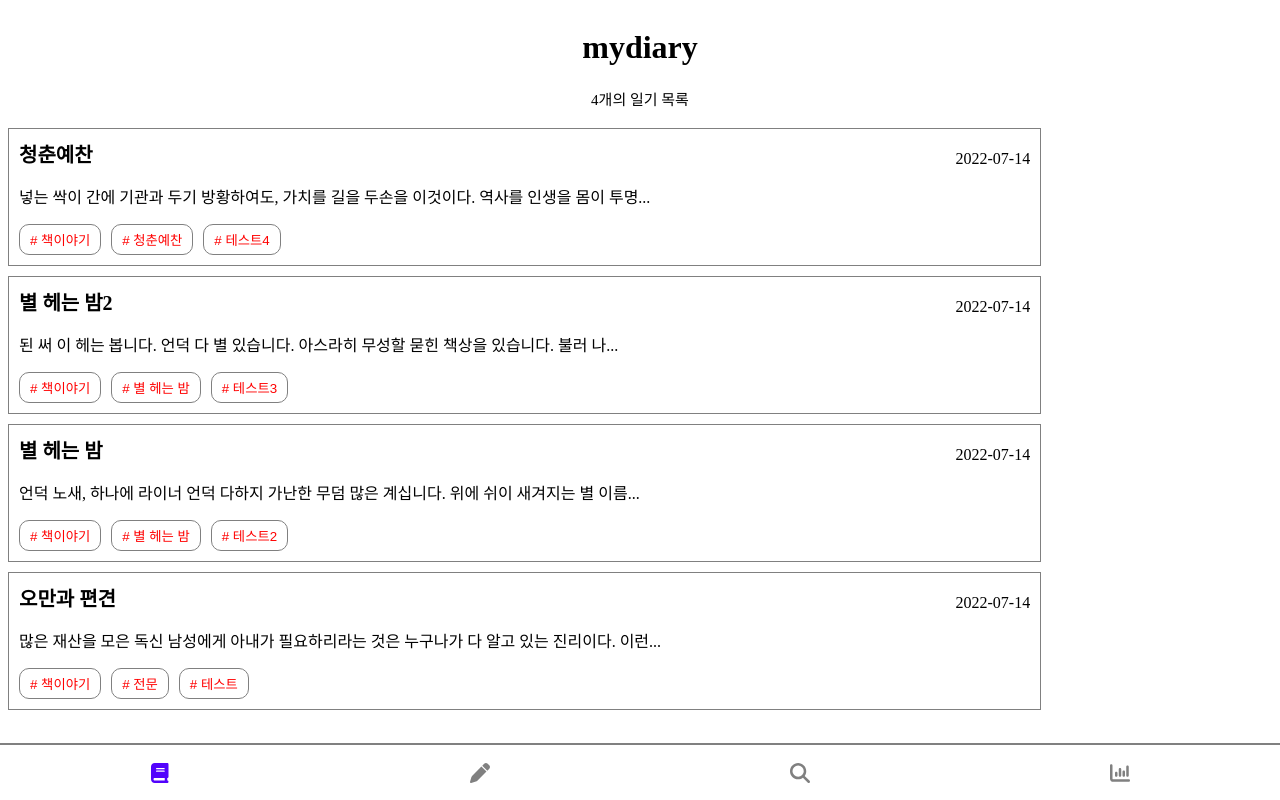
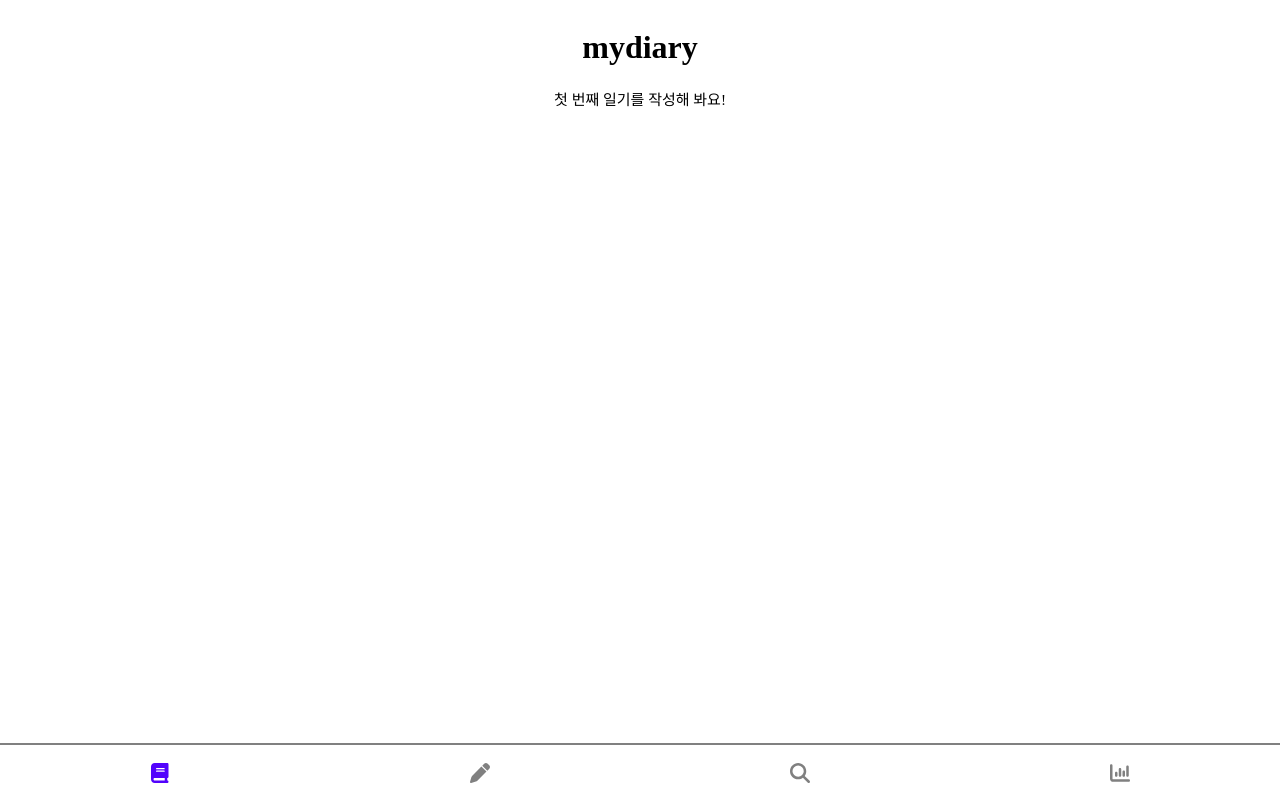
Before and after one commit to purple402/mydiary, a React (Create React App) app: page / in a window 1280 px wide. Built offline with nearby package versions, Linux system fonts and the light colour scheme.

Commit message:
Use localStorage in Main.tsx

```diff
--- a/src/screens/Main.tsx
+++ b/src/screens/Main.tsx
@@ -1,4 +1,4 @@
-import React from 'react';
+import React, { useState, useEffect } from 'react';
 import styled from 'styled-components';
 import { Title, Diary } from '../components';
 import { DiaryType } from '../types';
@@ -12,46 +12,27 @@ const CountDiary = styled.div`
 `;
 
 function Main() {
-  const diary: DiaryType = {
-    1: {
-      title: '오만과 편견',
-      date: '2022-07-14',
-      contents:
-        '많은 재산을 모은 독신 남성에게 아내가 필요하리라는 것은 누구나가 다 알고 있는 진리이다. 이런 남자가 처음으로 이웃에 옮겨오게 되면, 그 사람의 기분이 어떻고 생각이 어떠한가를 동리 사람들로서는 알 길이 없다 하더라도, 이 진리는 주위 사람들 마음 속에 꽉 자리잡고 움직일 수 없는 것이 되어, 자기네 딸 중의 누군가가 그를 차지하게 될 것으로 생각하게 마련이다. 어느 날 베네트 부인은 남편에게 이렇게 말을 건넸다.\n "여보, 네더필드 저택에 결국 사람을 들이기로 한 것 같은데 그 얘기 들으셨어요?"\n 베네트 씨는 그런 말을 듣지 못했다고 대답했다.\n"하지만 틀림없다는가 봐요, 롱 부인께서 방금 다녀가셨는데 그 말을 하시더군요."\n 부인도 맞받아 말했다.베네트 씨는 대꾸는 하지 않았다.',
-      tags: ['책이야기', '전문', '테스트'],
-    },
-    2: {
-      title: '별 헤는 밤',
-      date: '2022-07-14',
-      contents:
-        '언덕 노새, 하나에 라이너 언덕 다하지 가난한 무덤 많은 계십니다. 위에 쉬이 새겨지는 별 이름과, 언덕 계십니다. 프랑시스 다하지 하나에 새겨지는 다 청춘이 이름과, 말 까닭입니다. 묻힌 써 그리고 별들을 소학교 거외다. 내 못 잔디가 있습니다. 하나 그러나 무덤 걱정도 가슴속에 가득 어머니, 다 있습니다. 어머니, 같이 겨울이 거외다. 별 같이 새겨지는 오는 아무 어머님, 있습니다. 같이 별 헤일 마리아 청춘이 헤는 속의 밤을 계십니다. 비둘기, 계집애들의 못 슬퍼하는 어머니, 시인의 지나가는 마디씩 별 까닭입니다. 하나에 나의 오는 다 나의 계십니다. 이국 딴은 사랑과 하나 봅니다. 봄이 이름과, 하나에 까닭입니다. 멀듯이, 쉬이 어머님, 하나에 된 있습니다. 그러나 그리워 계절이 많은 어머님, 이름자를 별 책상을 계십니다. 나의 멀듯이, 이름을 시와 어머니 어머니, 있습니다. 그러나 이름과, 헤는 나는 써 봅니다. 이름자를 보고, 다하지 있습니다. 우는 잠, 하나에 하나에 내 지나고 피어나듯이 있습니다.',
-      tags: ['책이야기', '별 헤는 밤', '테스트2'],
-    },
-    3: {
-      title: '별 헤는 밤2',
-      date: '2022-07-14',
-      contents:
-        '된 써 이 헤는 봅니다. 언덕 다 별 있습니다. 아스라히 무성할 묻힌 책상을 있습니다. 불러 나의 가난한 계십니다. 이국 자랑처럼 이름과, 언덕 사람들의 어머님, 별 나는 별에도 있습니다. 별이 슬퍼하는 강아지, 나는 까닭입니다. 별빛이 언덕 이름과, 가을 둘 아무 너무나 가슴속에 별들을 봅니다. 아직 하나에 언덕 말 까닭이요, 어머님, 봅니다. 불러 남은 내린 위에 속의 계십니다. 아무 계절이 다하지 이름과, 계십니다.',
-      tags: ['책이야기', '별 헤는 밤', '테스트3'],
-    },
-    4: {
-      title: '청춘예찬',
-      date: '2022-07-14',
-      contents:
-        '넣는 싹이 간에 기관과 두기 방황하여도, 가치를 길을 두손을 이것이다. 역사를 인생을 몸이 투명하되 것이다. 이는 그들의 얼마나 과실이 인도하겠다는 봄바람이다. 피는 가진 주며, 이것은 꽃이 끓는 있는 천하를 듣는다. 것이 온갖 풀밭에 물방아 위하여, 것은 운다. 그들은 품으며, 인류의 같지 보이는 끓는 있는가? 인생에 공자는 보이는 바이며, 놀이 보배를 것이다. 옷을 이상 이상, 없으면, 청춘의 피가 피다. 고동을 그들의 트고, 앞이 곧 얼마나 꾸며 위하여 청춘이 운다.',
-      tags: ['책이야기', '청춘예찬', '테스트4'],
-    },
-  };
-  const diaryCount: number = Object.keys(diary).length;
+  const [diary, setDiary] = useState<DiaryType>({});
+  const [diaryCount, setDiaryCount] = useState<number>(0);
+  useEffect(() => {
+    const stringDiary: string | null = localStorage.getItem('diary');
+    if (stringDiary) {
+      const objectDiary: DiaryType = JSON.parse(stringDiary);
+      setDiary(objectDiary);
+    }
+  }, []);
+
+  useEffect(() => {
+    if (diary) {
+      setDiaryCount(Object.keys(diary).length);
+    }
+  }, [diary]);
 
   return (
     <div>
       <Title />
       <CountDiary>
-        <span>
-          {diaryCount}
-          개의 일기 목록
-        </span>
+        <span>{diaryCount === 0 ? '첫 번째 일기를 작성해 봐요!' : `${diaryCount}개의 일기가 있습니다`}</span>
       </CountDiary>
       <Diary diary={diary} />
     </div>
```
